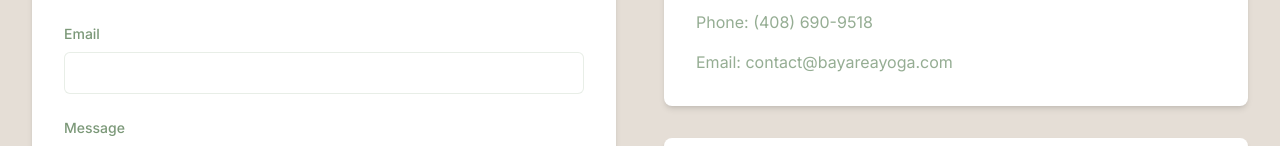
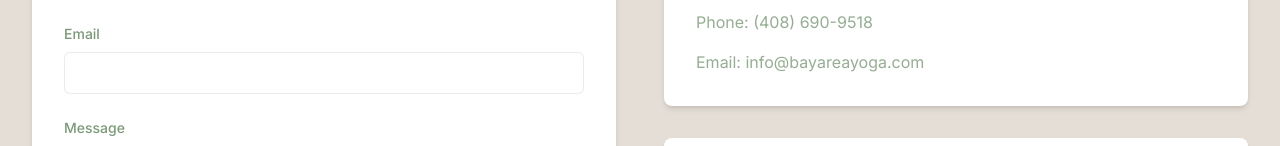
Before and after one commit to pgebhardt/yoga-webpage, a Next.js app: page /contact in a window 1280 px wide. Shown: the part 462-608 px from the top of the page. Built offline with nearby package versions, Linux system fonts and the light colour scheme.

Commit message:
Updated email

```diff
--- a/src/app/contact/page.tsx
+++ b/src/app/contact/page.tsx
@@ -23,7 +23,7 @@ export default function Contact() {
                 <p>20042 Northcrest Sq</p>
                 <p>Cupertino, CA 95014</p>
                 <p>Phone: (408) 690-9518</p>
-                <p>Email: contact@bayareayoga.com</p>
+                <p>Email: info@bayareayoga.com</p>
               </div>
             </div>
 
```
